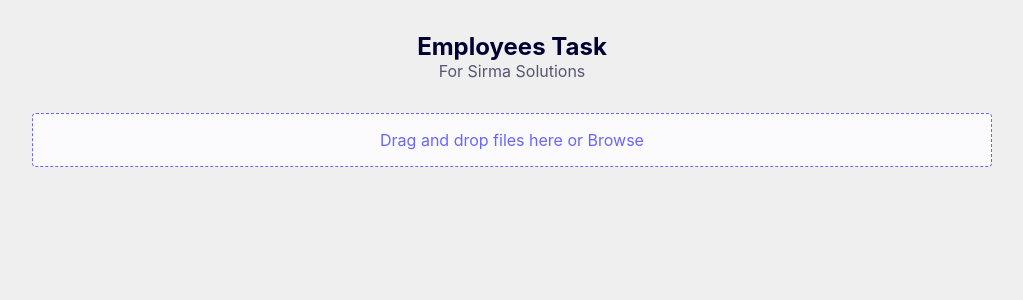
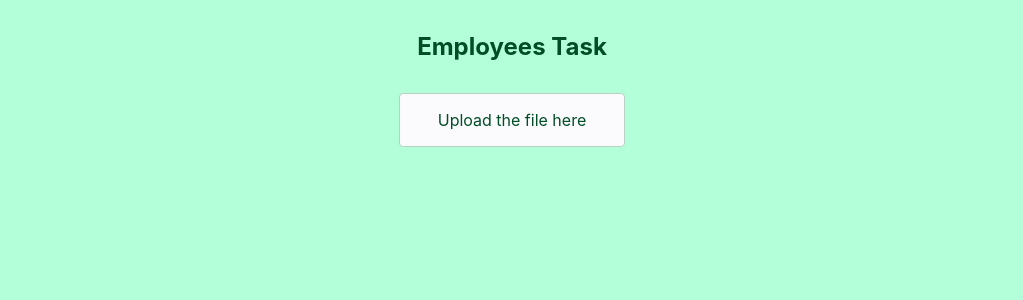
Before and after one commit to BetinaAngelova/FirstName-LastName-employees, a React (Create React App) app in the folder my-app/: page / in a window 1280 px wide. Shown: the top 300 px of the page, without its empty margins (128-1151 px from the left). Built offline with nearby package versions, Linux system fonts and the light colour scheme.

Commit message:
Style changes

```diff
--- a/my-app/src/App.js
+++ b/my-app/src/App.js
@@ -132,7 +132,6 @@ const App = () => {
       <div className="app__content">
         <div className="app__title">
           <h2>Employees Task</h2>
-          <span>For Sirma Solutions</span>
         </div>
 
         <FilePicker
--- a/my-app/src/File/File.js
+++ b/my-app/src/File/File.js
@@ -39,7 +39,7 @@ const FilePicker = (props) => {
             />
 
             <div className="file-picker__label">
-                <span>Drag and drop files here or Browse</span>
+                <span>Upload the file here</span>
             </div>
         </div>
     );
--- a/my-app/src/File/index.css
+++ b/my-app/src/File/index.css
@@ -1,14 +1,17 @@
 .file-picker {
+    margin: auto;
+    width: 20%;
+    padding: 10px;
     cursor: pointer;
     text-align: center;
     padding: 16px;
-    border: 1px dashed #6666ff;
+    border: 1.5px solid #b8d1c5;
     border-radius: 4px;
     background-color: #fbfbfe;
 }
 
 .file-picker:hover {
-    background-color: #f4f4fc;
+    background-color: #f2f2f2;
 }
 
 .file-picker__label {
@@ -16,5 +19,5 @@
     justify-content: center;
     align-items: center;
     flex-wrap: nowrap;
-    color: #6666ff;
+    color: #004d26;
 }
--- a/my-app/src/Table/index.css
+++ b/my-app/src/Table/index.css
@@ -13,7 +13,7 @@
 }
 
 .table thead {
-    color: #6f7c80;
+    color: #004d26;
 }
 
 .table thead th {
@@ -35,8 +35,8 @@
 }
 
 .table tbody tr:hover {
-    color: #101111;
-    background-color: #e9e9fa;
+    color: #ffffff;
+    background-color:  #00994d;
 }
 
 .table__body {
--- a/my-app/src/index.css
+++ b/my-app/src/index.css
@@ -5,7 +5,7 @@ body {
     sans-serif;
   -webkit-font-smoothing: antialiased;
   -moz-osx-font-smoothing: grayscale;
-  background-color: #efefef;
+  background-color: #b3ffd9;
 }
 
 .app {
@@ -31,7 +31,7 @@ body {
 
 .app__title h2 {
   margin: 0;
-  color: #000033;
+  color: #004d26;
 }
 
 .app__title span {
```
